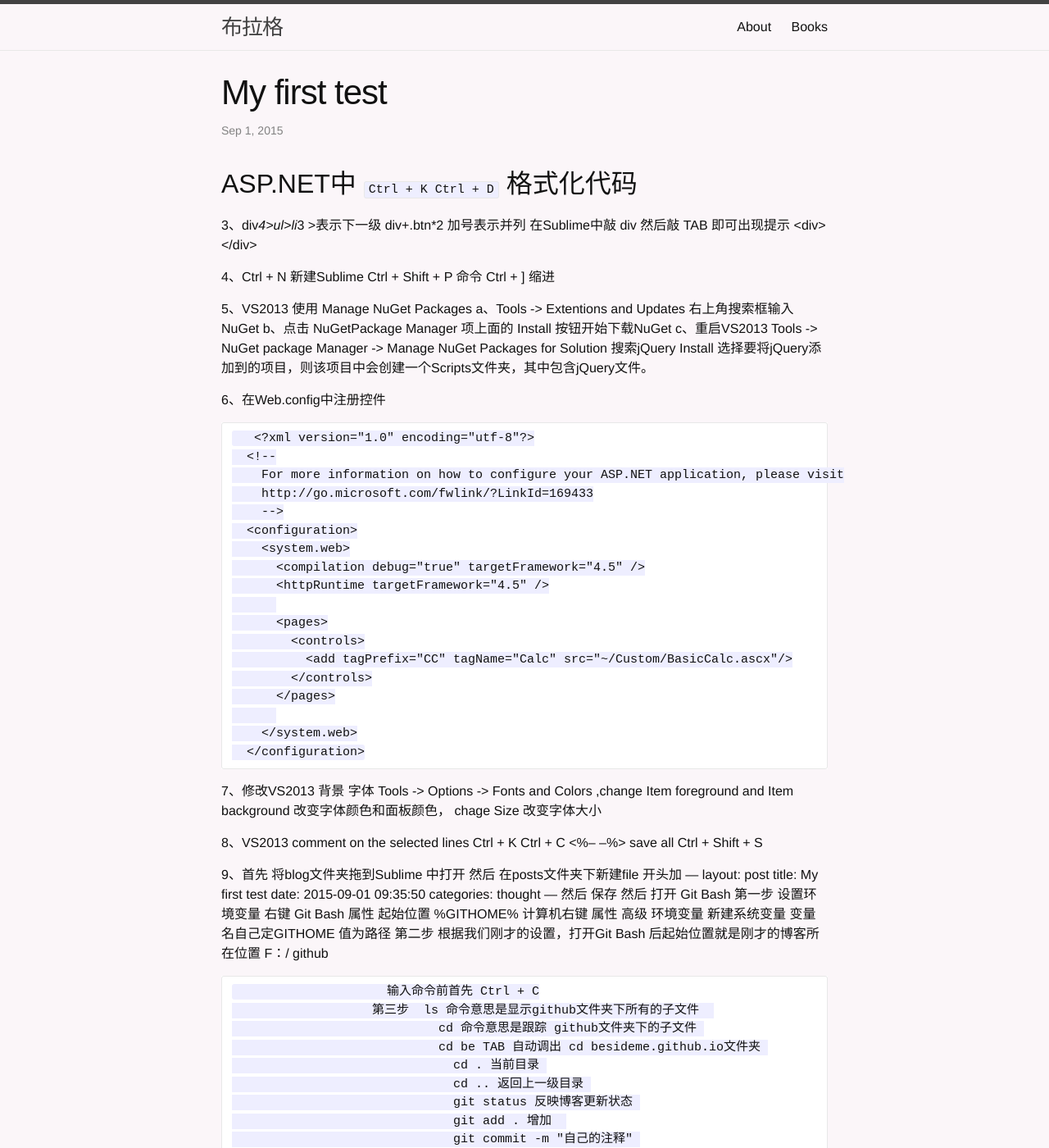
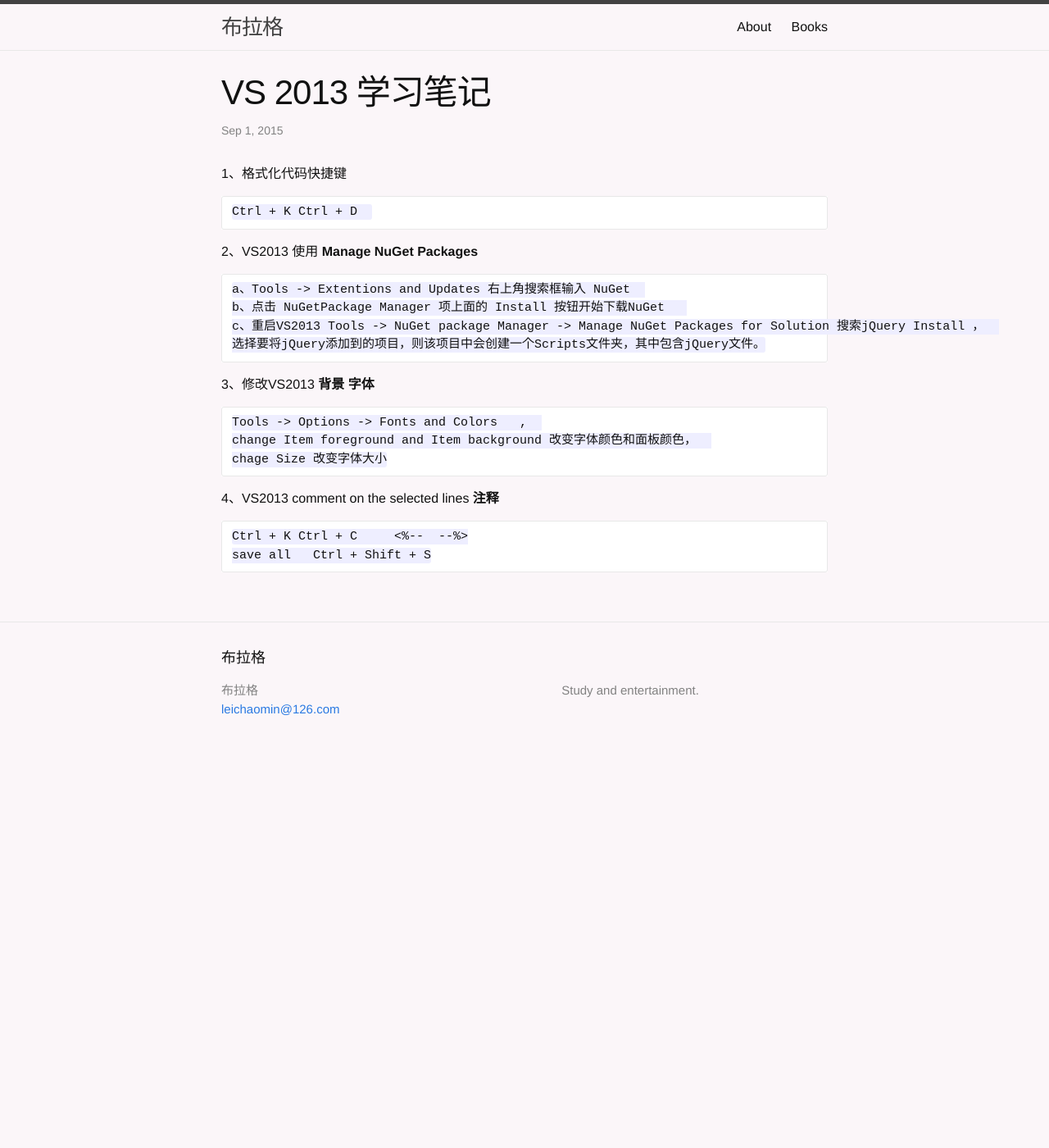
Before and after one commit to Besideme/besideme.github.io, a Jekyll site: the page built from _posts/2015-09-01-My first post.md, in a window 1280 px wide and 1400 px high. Shown: the whole window at 82% size. Built offline with Jekyll 4.4.1, drawn with Linux system fonts in a browser that asks for light colours; some of the changed text lies outside the part shown.

Commit message:
add post

```diff
--- a/_posts/2015-09-01-My first post.md
+++ b/_posts/2015-09-01-My first post.md
@@ -1,125 +1,28 @@
 ---
 layout: post
-title:  My first test
+title:  VS 2013 学习笔记
 date:   2015-09-01 09:35:50
 categories: thought
 ---
 
+1、格式化代码快捷键
 
-## ASP.NET中  `Ctrl + K Ctrl + D` 格式化代码
+    Ctrl + K Ctrl + D
 
+2、VS2013 使用 **Manage NuGet Packages**
 
+    a、Tools -> Extentions and Updates 右上角搜索框输入 NuGet
+    b、点击 NuGetPackage Manager 项上面的 Install 按钮开始下载NuGet
+    c、重启VS2013 Tools -> NuGet package Manager -> Manage NuGet Packages for Solution 搜索jQuery Install ，
+    选择要将jQuery添加到的项目，则该项目中会创建一个Scripts文件夹，其中包含jQuery文件。
 
-3、div*4>ul>li*3         >表示下一级
-  div+.btn*2        加号表示并列
-  在Sublime中敲 div 然后敲 TAB 即可出现提示 <div></div>
+3、修改VS2013 **背景 字体**
 
-4、Ctrl + N 新建Sublime
-  Ctrl + Shift + P 命令
-  Ctrl + ] 缩进
+    Tools -> Options -> Fonts and Colors   ,
+    change Item foreground and Item background 改变字体颜色和面板颜色，
+    chage Size 改变字体大小
 
+4、VS2013 comment on the selected lines&nbsp;**注释**
 
-5、VS2013 使用 Manage NuGet Packages
-   a、Tools -> Extentions and Updates 右上角搜索框输入 NuGet
-   b、点击 NuGetPackage Manager 项上面的 Install 按钮开始下载NuGet
-   c、重启VS2013 Tools -> NuGet package Manager -> Manage NuGet Packages for Solution 搜索jQuery Install 选择要将jQuery添加到的项目，则该项目中会创建一个Scripts文件夹，其中包含jQuery文件。
-
- 6、在Web.config中注册控件
-
-
-       <?xml version="1.0" encoding="utf-8"?>
-      <!--
-        For more information on how to configure your ASP.NET application, please visit
-        http://go.microsoft.com/fwlink/?LinkId=169433
-        -->
-      <configuration>
-        <system.web>
-          <compilation debug="true" targetFramework="4.5" />
-          <httpRuntime targetFramework="4.5" />
-
-          <pages>
-            <controls>
-              <add tagPrefix="CC" tagName="Calc" src="~/Custom/BasicCalc.ascx"/>
-            </controls>
-          </pages>
-
-        </system.web>
-      </configuration>
-
-
-7、修改VS2013 背景 字体
-  Tools -> Options -> Fonts and Colors   ,change Item foreground and Item background 改变字体颜色和面板颜色， chage Size 改变字体大小
-
-8、VS2013 comment on the selected lines
-  Ctrl + K Ctrl + C     <%--  --%>
-  save all   Ctrl + Shift + S
-
-9、首先 将blog文件夹拖到Sublime 中打开
-  然后   在posts文件夹下新建file 开头加
-      ---
-      layout: post
-      title:  My first test
-      date:   2015-09-01 09:35:50
-      categories: thought
-      ---
-  然后 保存
-  然后 打开 Git Bash  第一步  设置环境变量   右键 Git Bash 属性 起始位置 %GITHOME%
-                                计算机右键 属性 高级 环境变量   新建系统变量 变量名自己定GITHOME  值为路径
-                       第二步  根据我们刚才的设置，打开Git Bash 后起始位置就是刚才的博客所在位置   F：/ github
-
-                         输入命令前首先 Ctrl + C
-                       第三步  ls 命令意思是显示github文件夹下所有的子文件
-                                cd 命令意思是跟踪 github文件夹下的子文件
-                                cd be TAB 自动调出 cd besideme.github.io文件夹
-                                  cd . 当前目录
-                                  cd .. 返回上一级目录
-                                  git status 反映博客更新状态
-                                  git add . 增加
-                                  git commit -m "自己的注释"
-                                  git push -u origin master
-                                  jekyll server 本地测试
-
-
-
-Ctrl + / + \ 注释
-
-修改 _config.yml  可以修改博客显示信息
-
-参照about 导航
-新建 asp.md
-头 类似于about修改
-  ---
-  layout: page
-  title: ASP
-  permalink: /bgbygygby/
-  ---
-保存 即可
-
-## 如何添加读书列表链接
-新建 index.md   浏览器默认第一访问的文件
-index源码
-
-    ---
-    layout: page
-    title: Books
-    ---
-
-    <div id="douban"></div>
-
-    <script src="//apps.bdimg.com/libs/jquery/2.1.1/jquery.min.js"></script>
-    <script type="text/javascript" src="/js/douban.api.js"></script>
-    <script type="text/javascript">
-    var dbapi = new DoubanApi(); window.onload = book; function book(){ dbapi.show(); }
-    </script>
-
-此处图书使用的是豆瓣API
-申请豆瓣API账号 [http://developers.douban.com/wiki/?title=connect](http://developers.douban.com/wiki/?title=connect)
-使用说明[http://developers.douban.com/wiki/?title=tutorial](http://developers.douban.com/wiki/?title=tutorial)
-使用说明[http://developers.douban.com/wiki/?title=tutorial](http://developers.douban.com/wiki/?title=tutorial "在此处添加了关于这个网页的说明")
-
-回调地址为博客地址   [http://besideme.github.io](http://besideme.github.io)
-如何将网页设置为链接  注意 此处需要换行   链接文字都是用 [方括号] 来标记。 网址定义只有在产生链接的时候用到，并不会直接出现在文件之中。
-
-    [http://besideme.github.io](http://besideme.github.io)
-
-<https://ruby-china.org/topics/14005> Ruby字体大全
+    Ctrl + K Ctrl + C     <%--  --%>
+    save all   Ctrl + Shift + S
```
Also changed, not shown: _posts/2015-09-02-Markdown 基本语法.md (+15 -1 lines), image/Tabletest.jpg (added).
